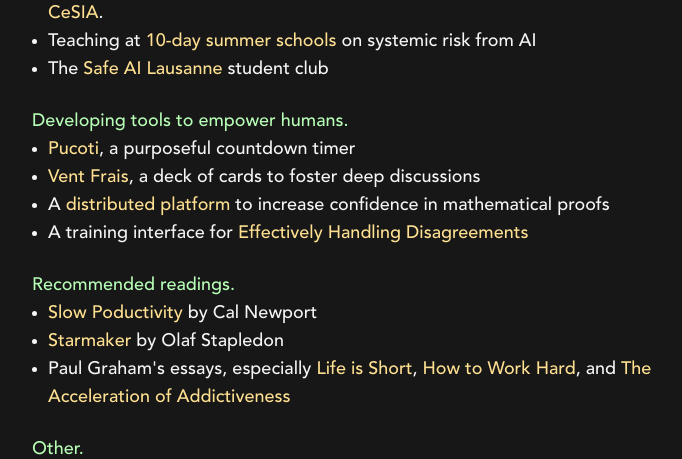
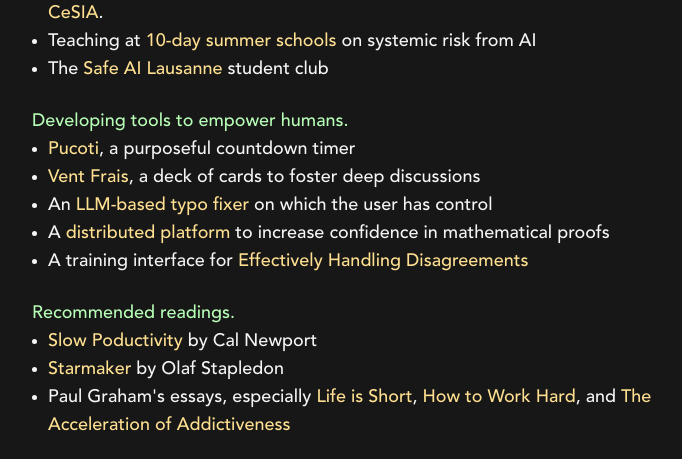
Before and after one commit to ddorn/cozyfractal.com, a FastAPI app: page / in a window 1280 px wide. Shown: the part 250-709 px from the top of the page, without its empty margins (256-938 px from the left). Run offline with FastAPI, Linux system fonts and the light colour scheme.

Commit message:
feat(home): Add LLM-based typo fixer link

```diff
--- a/src/templates/home.html
+++ b/src/templates/home.html
@@ -34,6 +34,7 @@
             <ul>
                 <li><a href="https://github.com/ddorn/pucoti">Pucoti</a>, a purposeful countdown timer</li>
                 <li><a href="https://github.com/ddorn/VentFrais">Vent Frais</a>, a deck of cards to foster deep discussions</li>
+                <li>An <a href="https://typos.therandom.space/">LLM-based typo fixer</a> on which the user has control</li>
                 <li>A
                     <a href="https://sprigproofs.org">distributed platform</a>
                     to increase confidence in mathematical proofs</li>
```
